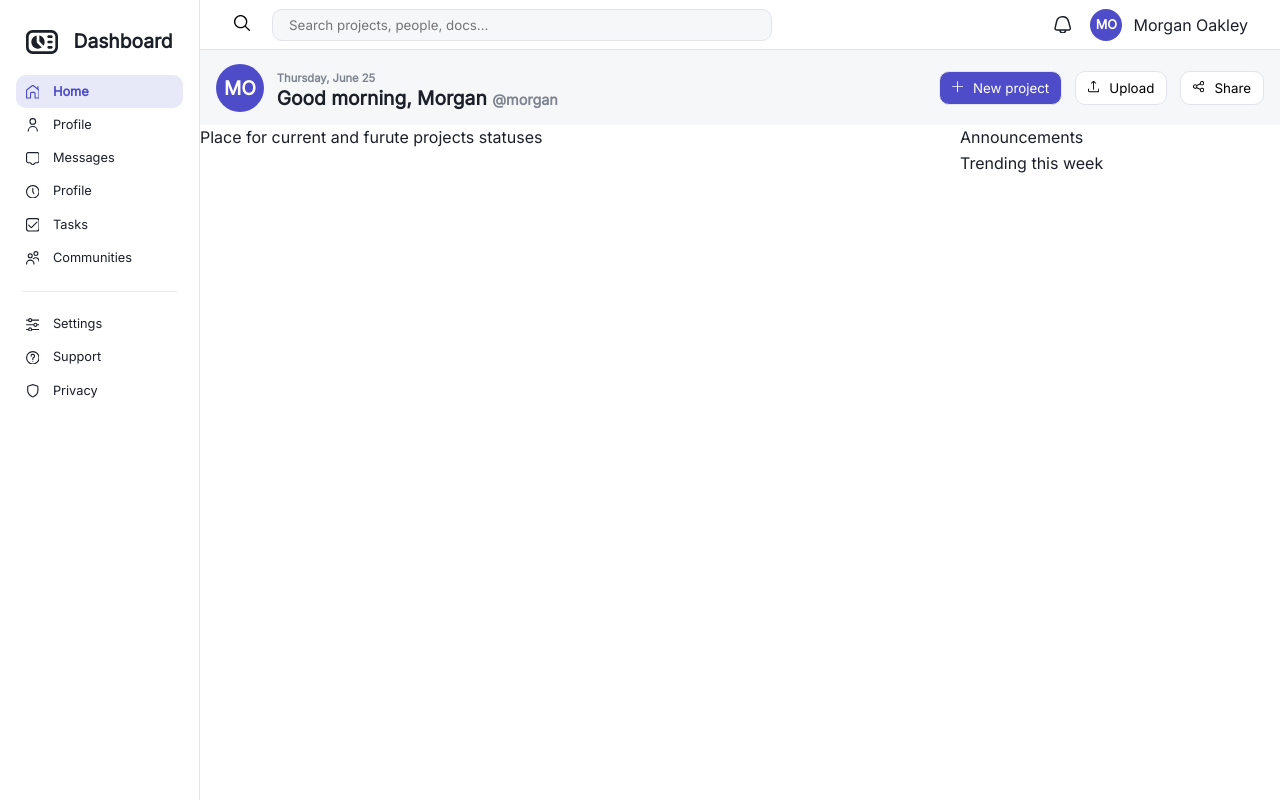
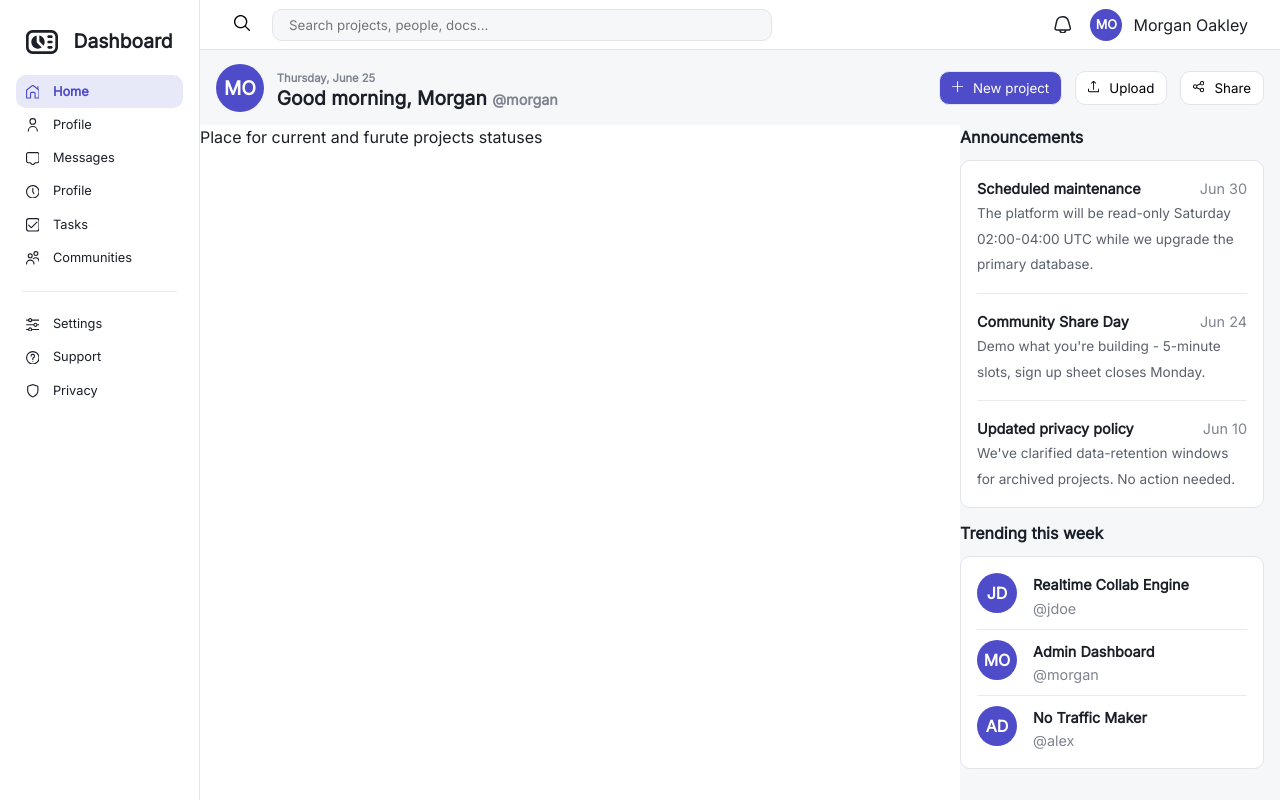
Before and after one commit to 7ASL/admin-dashboard, a plain HTML site: page index.html in a window 1280 px wide. Drawn offline with Linux system fonts and the light colour scheme.

Commit message:
feat: complete important section design

```diff
--- a/index.html
+++ b/index.html
@@ -100,11 +100,63 @@
             <span>Place for current and furute projects statuses</span>
         </div>
         <div id="important">
-            <div id="announcements">
-                <span>Announcements</span>
+            <span>Announcements</span>
+            <div class="important-box">
+                <div class="announcement">
+                    <div class="announcement-header grid-column">
+                        <span class="important-title">Scheduled maintenance</span>
+                        <span class="important-extra">Jun 30</span>
+                    </div>
+                    <span>
+                        The platform will be read-only Saturday 02:00-04:00 UTC while we upgrade the primary database.
+                    </span>
+                </div>
+                <div class="split-zero"></div>
+                <div class="announcement">
+                    <div class="announcement-header grid-column">
+                        <span class="important-title">Community Share Day</span>
+                        <span class="important-extra">Jun 24</span>
+                    </div>
+                    <span>
+                        Demo what you're building - 5-minute slots, sign up sheet closes Monday.
+                    </span>
+                </div>
+                <div class="split-zero"></div>
+                <div class="announcement">
+                    <div class="announcement-header grid-column">
+                        <span class="important-title">Updated privacy policy</span>
+                        <span class="important-extra">Jun 10</span>
+                    </div>
+                    <span>
+                        We've clarified data-retention windows for archived projects. No action needed.
+                    </span>
+                </div>
             </div>
-            <div id="trending">
-                <span>Trending this week</span>
+            <span>Trending this week</span>
+            <div class="important-box">
+               <div class="trending grid-column">
+                    <div class="user-image img-medium">JD</div>
+                    <div>
+                        <div class="important-title">Realtime Collab Engine</div>
+                        <div class="important-extra">@jdoe</div>
+                    </div>
+               </div>
+               <div class="split-zero s-small"></div>
+               <div class="trending grid-column">
+                    <div class="user-image img-medium">MO</div>
+                    <div>
+                        <div class="important-title">Admin Dashboard</div>
+                        <div class="important-extra">@morgan</div>
+                    </div>
+               </div>
+               <div class="split-zero s-small"></div>
+               <div class="trending grid-column">
+                    <div class="user-image img-medium">AD</div>
+                    <div>
+                        <div class="important-title">No Traffic Maker</div>
+                        <div class="important-extra">@alex</div>
+                    </div>
+               </div>
             </div>
         </div>
     </div>
--- a/style.css
+++ b/style.css
@@ -289,3 +289,65 @@ a.nav-item {
     background-color: var(--primary-color);
     color: white;
 }
+
+/* Important */
+
+#important {
+    background-color: var(--bg-color);
+    padding-right: 1rem;
+}
+
+#important > span {
+    font-weight: bold;
+}
+
+.important-box {
+    border: 1px solid var(--border-color);
+    border-radius: 10px;
+    background-color: var(--surface-color);
+    padding: 1rem;
+    margin-top: 0.6rem;
+    margin-bottom: 0.8rem;
+}
+
+.announcement-header {
+    justify-content: space-between;
+}
+
+.important-title {
+    font-weight: bold;
+    font-size: 0.9rem;
+}
+
+.important-extra {
+    font-size: 0.9rem;
+    color: var(--text-muted);
+}
+
+.announcement > span {
+    font-size: 0.85rem;
+    color: var(--text-secondary);
+}
+
+.trending {
+    align-content: center;
+    justify-content: start;
+    gap: 1rem;
+}
+
+.img-medium {
+    width: 2.5rem;
+    height: 2.5rem;
+    line-height: 2.5rem;
+    font-size: 1rem;
+}
+
+.split-zero {
+    background-color: var(--track-color);
+    height: 1px;
+    margin: 1rem 0rem;
+}
+
+.s-small {
+    margin: 0.6rem 0rem;
+}
```
